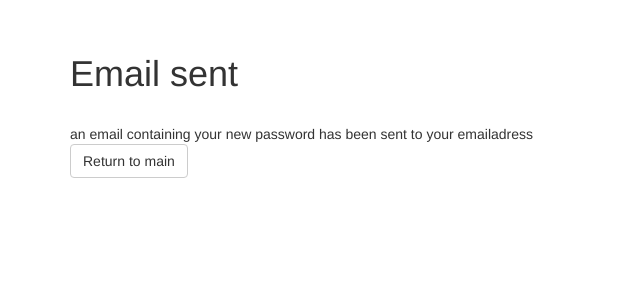
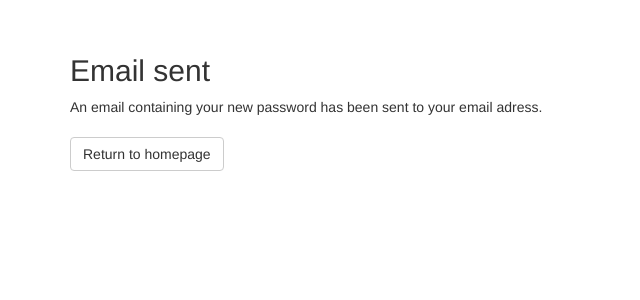
Before and after one commit to xjaeh/WEBIK, a Flask app: page /email_sent in a window 1280 px wide. Shown: the part 51-351 px from the top of the page, without its empty margins (0-640 px from the left). Run offline with Flask 2, Linux system fonts and the light colour scheme; some libraries are stand-ins or nearby versions.

Commit message:
html finishing touches

```diff
--- a/application.py
+++ b/application.py
@@ -248,8 +248,8 @@ def accountroute():
                 return apology("account.html", "can't send email to that emailadress")
 
         # Change personal information, return an errorcode in case of a problem
-        errorcode = account(request.form.get("fullname"), request.form.get("old password"), \
-                    request.form.get("password"), request.form.get("confirmpassword"), \
+        errorcode = account(request.form.get("fullname"), request.form.get("old_password"), \
+                    request.form.get("password"), request.form.get("confirm_password"), \
                     request.form.get("email"), request.form.get("work"), request.form.get("search"), \
                     request.form.get("extra_search"))
 
--- a/model.py
+++ b/model.py
@@ -250,7 +250,7 @@ def retrieve_password(username, email):
             subject = "New Password"
 
             with open("email_templates/new_password.txt", "r") as mail:
-                text = str(mail.read()).format(fullname, password)
+                text = str(mail.read()).format(username, password)
 
             message = 'Subject: {}\n\n{}'.format(subject, text)
 
--- a/templates/chat.html
+++ b/templates/chat.html
@@ -357,7 +357,7 @@
 <form action="{{ url_for('chatroute') }}" method="post">
 <body onload="goToAnchor();">
 <h2 style="margin:10"> Chat</h2>
-<h3 style="margin:0"> Contacts  &emsp;&emsp;&emsp;&emsp;&emsp;&emsp;&emsp;&emsp;&emsp;&emsp; Conversations</h3>
+<h3 style="word-spacing:240px; margin:0"> Contacts Messages</h3>
 <div id="frame">
 	<div id="sidepanel">
 		<div id="contacts">
--- a/templates/delete.html
+++ b/templates/delete.html
@@ -16,6 +16,7 @@
                           {% endfor %}
                       </select>
                     </div>
+                <br>
                 <button class="btn btn-default" type="submit">Delete</button>
             </body>
         </fieldset>
--- a/templates/email_sent.html
+++ b/templates/email_sent.html
@@ -8,12 +8,12 @@
     <form action="{{ url_for('email_sentroute') }}" method="post">
         <fieldset>
             <body>
-                <h1> Email sent</h1>
+                <h2> Email sent</h2>
+                An email containing your new password has been sent to your email adress.
                 <br>
-                an email containing your new password has been sent to your emailadress
                 <br>
             </body>
-            <button class="btn btn-default" formaction="{{ url_for('mainroute') }}" formmethod="get" type="main">Return to main</button>
+            <button class="btn btn-default" formaction="{{ url_for('mainroute') }}" formmethod="get" type="main">Return to homepage</button>
         </fieldset>
     </form>
 {% endblock %}
--- a/templates/forgotpassword.html
+++ b/templates/forgotpassword.html
@@ -24,7 +24,7 @@
                 <input autocomplete="off" autofocus class="form-control" name="username" placeholder="Username" type="text"/>
             </div>
             <div class="form-group">
-                <input class="form-control" name="email" placeholder="email" type="text"/>
+                <input class="form-control" name="email" placeholder="Email" type="text"/>
             </div>
             <div class="form-group">
                 <button class="btn btn-default" type="submit">Submit </button>
--- a/templates/howitworks.html
+++ b/templates/howitworks.html
@@ -20,10 +20,10 @@
                 You form a portfolio by adding images to your profile and look through the profiles of others.
                 When you both like eachother you get matched!
                 When you start a new project, do not worry you can change your preferences.
-                When you are logged in you can <br> change your account, profile and search for new project partners
+                When you are logged in you can <br> change your account, profile and search for new project partners.
                 <br>
                 <br>
-                <h4> Studio collab makes sure your "studio" is filled with talented people.</h4>
+                <h4> Collab studio makes sure your "studio" is filled with talented people.</h4>
 
             </body>
         </fieldset>
```
Also changed, not shown: WEBIK.db.
